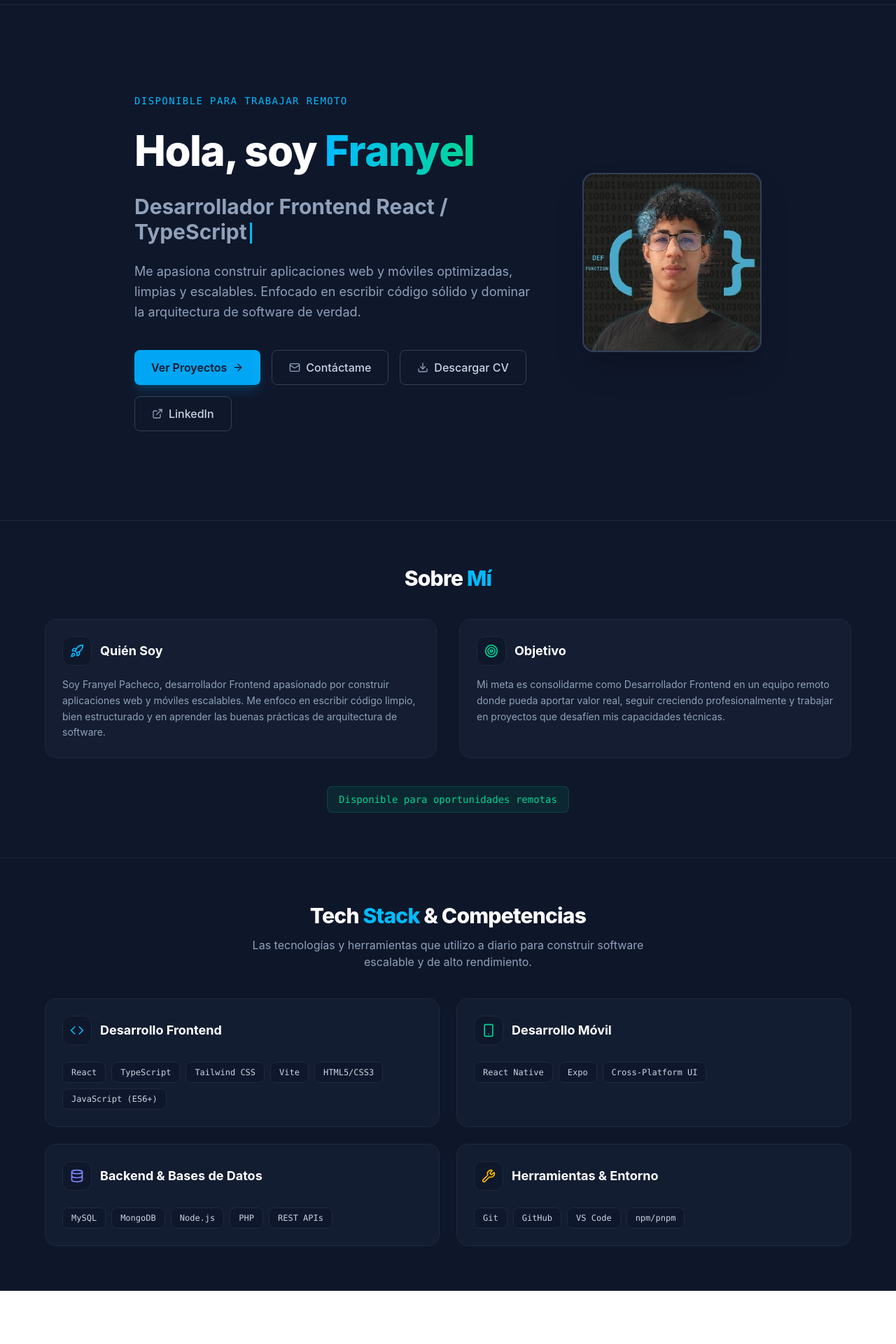
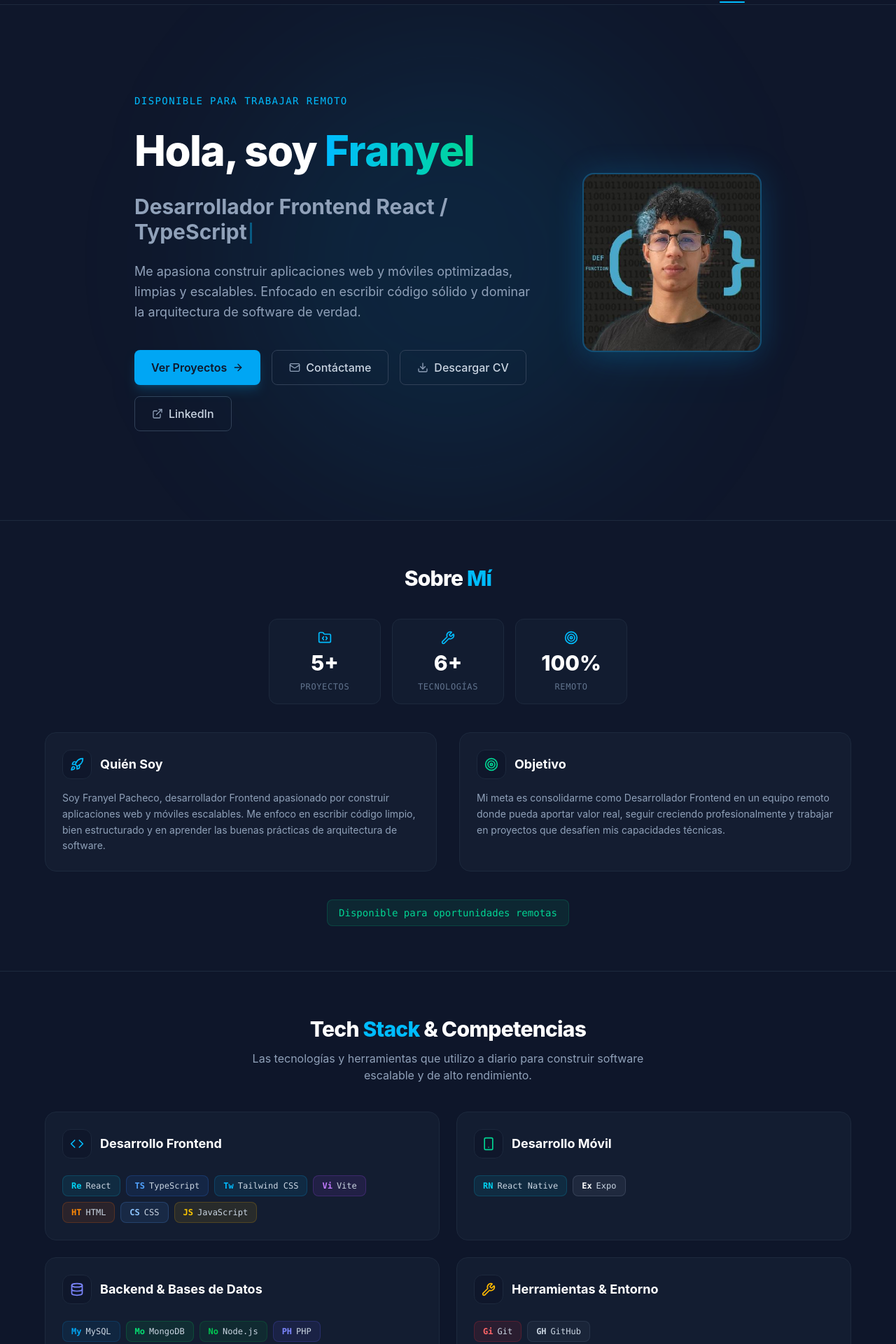
Before and after one commit to FranyelPacheco/mi-portafolio, a React (Vite) app: page / in a window 1280 px wide. Shown: the part 58-1978 px from the top of the page at 70% size. Before the commit the page ends 1902 px from the top, so only its background shows below. Built offline with nearby package versions, Linux system fonts and the light colour scheme.

Commit message:
feat: elevar diseño — glow orb, avatar glow, stats, tech icons, navbar activa, smooth scroll

```diff
--- a/src/components/common/About.tsx
+++ b/src/components/common/About.tsx
@@ -1,4 +1,10 @@
-import { Target, Rocket } from "lucide-react";
+import { Target, Rocket, FolderCode, Wrench } from "lucide-react";
+
+const stats = [
+  { value: "5+", label: "Proyectos", icon: FolderCode },
+  { value: "6+", label: "Tecnologías", icon: Wrench },
+  { value: "100%", label: "Remoto", icon: Target },
+];
 
 const About = () => {
   return (
@@ -10,8 +16,26 @@ const About = () => {
           </h3>
         </div>
 
+        {/* Stats */}
+        <div className="grid grid-cols-3 gap-4 max-w-lg mx-auto">
+          {stats.map((stat) => (
+            <div
+              key={stat.label}
+              className="text-center space-y-2 p-4 rounded-xl bg-slate-800/30 border border-slate-800 hover:border-sky-500/30 transition-colors"
+            >
+              <stat.icon className="w-5 h-5 text-sky-400 mx-auto" />
+              <p className="text-2xl sm:text-3xl font-extrabold text-white">
+                {stat.value}
+              </p>
+              <p className="text-xs text-slate-500 font-mono uppercase tracking-wider">
+                {stat.label}
+              </p>
+            </div>
+          ))}
+        </div>
+
         <div className="grid grid-cols-1 md:grid-cols-2 gap-8">
-          <div className="bg-slate-800/40 border border-slate-800 p-6 rounded-2xl space-y-4 hover:border-slate-700 transition-colors animate-fade-in-up animation-delay-200">
+          <div className="bg-slate-800/40 border border-slate-800 p-6 rounded-2xl space-y-4 hover:border-sky-500/20 hover:shadow-lg hover:shadow-sky-500/5 transition-all animate-fade-in-up animation-delay-200">
             <div className="flex items-center gap-3">
               <div className="p-2.5 bg-slate-900 rounded-xl border border-slate-800">
                 <Rocket className="w-5 h-5 text-sky-400" />
@@ -26,7 +50,7 @@ const About = () => {
             </p>
           </div>
 
-          <div className="bg-slate-800/40 border border-slate-800 p-6 rounded-2xl space-y-4 hover:border-slate-700 transition-colors animate-fade-in-up animation-delay-400">
+          <div className="bg-slate-800/40 border border-slate-800 p-6 rounded-2xl space-y-4 hover:border-sky-500/20 hover:shadow-lg hover:shadow-sky-500/5 transition-all animate-fade-in-up animation-delay-400">
             <div className="flex items-center gap-3">
               <div className="p-2.5 bg-slate-900 rounded-xl border border-slate-800">
                 <Target className="w-5 h-5 text-emerald-400" />
--- a/src/components/common/ProjectCard.tsx
+++ b/src/components/common/ProjectCard.tsx
@@ -1,4 +1,5 @@
 import type { ProjectConfig } from "../../types/project";
+import { getTechIcon } from "../../data/techIcons";
 
 interface ProjectCardProps {
   project: ProjectConfig;
@@ -6,7 +7,7 @@ interface ProjectCardProps {
 
 const ProjectCard = ({ project }: ProjectCardProps) => {
   return (
-    <article className="flex flex-col bg-slate-800/50 border border-slate-800 rounded-2xl p-6 hover:border-slate-700/80 transition-all duration-300 hover:-translate-y-1 shadow-xl flex-1 justify-between group">
+    <article className="flex flex-col bg-slate-800/50 border border-slate-800 rounded-2xl p-6 hover:border-sky-500/30 hover:shadow-lg hover:shadow-sky-500/5 transition-all duration-300 hover:-translate-y-1 flex-1 justify-between group">
       <div className="space-y-4">
         <h3 className="text-xl font-bold text-white group-hover:text-sky-400 transition-colors">
           {project.title}
@@ -17,14 +18,18 @@ const ProjectCard = ({ project }: ProjectCardProps) => {
         </p>
 
         <div className="flex flex-wrap gap-2 pt-2">
-          {project.technologies.map((tech) => (
-            <span
-              key={tech}
-              className="px-2.5 py-1 text-xs font-mono font-medium rounded-md bg-slate-900 text-slate-400 border border-slate-800"
-            >
-              {tech}
-            </span>
-          ))}
+          {project.technologies.map((tech) => {
+            const icon = getTechIcon(tech);
+            return (
+              <span
+                key={tech}
+                className={`inline-flex items-center gap-1.5 px-2.5 py-1 text-xs font-mono font-medium rounded-md border ${icon.bg}`}
+              >
+                <span className={`font-bold ${icon.color}`}>{icon.label}</span>
+                <span className="text-slate-400">{tech}</span>
+              </span>
+            );
+          })}
         </div>
       </div>
 
--- a/src/components/layout/Navbar.tsx
+++ b/src/components/layout/Navbar.tsx
@@ -1,29 +1,41 @@
-import { Link } from "react-router-dom";
+import { Link, useLocation } from "react-router-dom";
 import { AppRoutes } from "../../routes";
-import { Code2 } from "lucide-react"; // 1. Importamos el ícono Code2
+import { Code2 } from "lucide-react";
 
 const Navbar = () => {
+  const location = useLocation();
+
   return (
     <nav className="border-b border-slate-800 bg-slate-900/80 backdrop-blur-md sticky top-0 z-50">
       <div className="max-w-7xl mx-auto px-6 h-16 flex items-center justify-between">
 
         {/* Logo / Nombre con Ícono */}
         <Link to="/" className="flex items-center gap-2 text-xl font-bold text-white tracking-wider hover:text-sky-400 transition-colors">
-          <Code2 className="w-6 h-6 text-sky-400" /> {/* 2. Colocamos el ícono */}
+          <Code2 className="w-6 h-6 text-sky-400" />
           PORTAFOLIO
         </Link>
 
         {/* Menú de Enlaces Dinámicos */}
         <div className="flex gap-8">
-          {AppRoutes.map((route) => (
+          {AppRoutes.map((route) => {
+            const isActive = location.pathname === route.path;
+            return (
               <Link
                 key={route.path}
                 to={route.path}
-              className="text-sm font-medium text-slate-400 hover:text-white transition-colors"
+                className={`relative text-sm font-medium transition-colors ${
+                  isActive
+                    ? "text-white"
+                    : "text-slate-400 hover:text-white"
+                }`}
               >
                 {route.name}
+                {isActive && (
+                  <span className="absolute -bottom-5 left-0 right-0 h-0.5 bg-sky-400 rounded-full" />
+                )}
               </Link>
-          ))}
+            );
+          })}
         </div>
 
       </div>
--- a/src/components/layout/Skills.tsx
+++ b/src/components/layout/Skills.tsx
@@ -1,27 +1,27 @@
 import type { SkillCategory } from "../../types/skill";
 import { Code, Smartphone, Database, Wrench } from "lucide-react";
+import { getTechIcon } from "../../data/techIcons";
 
-// Categorías organizadas de tu perfil técnico
 const skillCategories: (SkillCategory & { icon: React.ReactNode })[] = [
   {
     title: "Desarrollo Frontend",
     icon: <Code className="w-5 h-5 text-sky-400" />,
-    skills: ["React", "TypeScript", "Tailwind CSS", "Vite", "HTML5/CSS3", "JavaScript (ES6+)"],
+    skills: ["React", "TypeScript", "Tailwind CSS", "Vite", "HTML", "CSS", "JavaScript"],
   },
   {
     title: "Desarrollo Móvil",
     icon: <Smartphone className="w-5 h-5 text-emerald-400" />,
-    skills: ["React Native", "Expo", "Cross-Platform UI"],
+    skills: ["React Native", "Expo"],
   },
   {
     title: "Backend & Bases de Datos",
     icon: <Database className="w-5 h-5 text-indigo-400" />,
-    skills: ["MySQL", "MongoDB", "Node.js", "PHP", "REST APIs"],
+    skills: ["MySQL", "MongoDB", "Node.js", "PHP"],
   },
   {
     title: "Herramientas & Entorno",
     icon: <Wrench className="w-5 h-5 text-amber-400" />,
-    skills: ["Git", "GitHub", "VS Code", "npm/pnpm"],
+    skills: ["Git", "GitHub"],
   },
 ];
 
@@ -45,7 +45,7 @@ const Skills = () => {
           {skillCategories.map((category, index) => (
             <div
               key={category.title}
-              className={`bg-slate-800/40 border border-slate-800 p-6 rounded-2xl space-y-4 hover:border-slate-700 transition-colors animate-fade-in-up ${
+              className={`bg-slate-800/40 border border-slate-800 p-6 rounded-2xl space-y-4 hover:border-sky-500/20 hover:shadow-lg hover:shadow-sky-500/5 transition-all animate-fade-in-up ${
                 index === 0 ? "animation-delay-200" : index === 1 ? "animation-delay-400" : index === 2 ? "animation-delay-600" : ""
               }`}
             >
@@ -59,16 +59,20 @@ const Skills = () => {
                 </h4>
               </div>
 
-              {/* Lista de Badges */}
+              {/* Lista de Badges con iconos */}
               <div className="flex flex-wrap gap-2 pt-2">
-                {category.skills.map((skill) => (
-                  <span
-                    key={skill}
-                    className="px-3 py-1.5 text-xs font-mono font-medium rounded-lg bg-slate-900/80 text-slate-300 border border-slate-800 hover:border-sky-500/50 hover:text-sky-400 transition-colors"
-                  >
-                    {skill}
-                  </span>
-                ))}
+                {category.skills.map((skill) => {
+                  const icon = getTechIcon(skill);
+                  return (
+                    <span
+                      key={skill}
+                      className={`inline-flex items-center gap-1.5 px-3 py-1.5 text-xs font-mono font-medium rounded-lg border transition-colors hover:brightness-125 ${icon.bg}`}
+                    >
+                      <span className={`font-bold ${icon.color}`}>{icon.label}</span>
+                      <span className="text-slate-300">{skill}</span>
+                    </span>
+                  );
+                })}
               </div>
             </div>
           ))}
--- /dev/null
+++ b/src/data/techIcons.ts
@@ -0,0 +1,29 @@
+interface TechIcon {
+  label: string;
+  color: string;
+  bg: string;
+}
+
+const techMap: Record<string, TechIcon> = {
+  React: { label: "Re", color: "text-cyan-400", bg: "bg-cyan-500/10 border-cyan-500/20" },
+  "React Native": { label: "RN", color: "text-cyan-400", bg: "bg-cyan-500/10 border-cyan-500/20" },
+  TypeScript: { label: "TS", color: "text-blue-400", bg: "bg-blue-500/10 border-blue-500/20" },
+  JavaScript: { label: "JS", color: "text-yellow-400", bg: "bg-yellow-500/10 border-yellow-500/20" },
+  "Tailwind CSS": { label: "Tw", color: "text-sky-400", bg: "bg-sky-500/10 border-sky-500/20" },
+  Vite: { label: "Vi", color: "text-purple-400", bg: "bg-purple-500/10 border-purple-500/20" },
+  PHP: { label: "PH", color: "text-indigo-400", bg: "bg-indigo-500/10 border-indigo-500/20" },
+  HTML: { label: "HT", color: "text-orange-400", bg: "bg-orange-500/10 border-orange-500/20" },
+  CSS: { label: "CS", color: "text-blue-300", bg: "bg-blue-400/10 border-blue-400/20" },
+  MySQL: { label: "My", color: "text-sky-500", bg: "bg-sky-600/10 border-sky-600/20" },
+  MongoDB: { label: "Mo", color: "text-green-400", bg: "bg-green-500/10 border-green-500/20" },
+  "Node.js": { label: "No", color: "text-green-500", bg: "bg-green-600/10 border-green-600/20" },
+  Git: { label: "Gi", color: "text-red-400", bg: "bg-red-500/10 border-red-500/20" },
+  GitHub: { label: "GH", color: "text-slate-300", bg: "bg-slate-500/10 border-slate-500/20" },
+  Expo: { label: "Ex", color: "text-white", bg: "bg-slate-400/10 border-slate-400/20" },
+};
+
+const fallback: TechIcon = { label: "??", color: "text-slate-400", bg: "bg-slate-500/10 border-slate-500/20" };
+
+export const getTechIcon = (tech: string): TechIcon => {
+  return techMap[tech] ?? { ...fallback, label: tech.slice(0, 2).toUpperCase() };
+};
--- a/src/index.css
+++ b/src/index.css
@@ -1,4 +1,8 @@
 @import "tailwindcss";
+
+html {
+  scroll-behavior: smooth;
+}
 
 @keyframes fadeInUp {
   from {
--- a/src/views/Home/Home.tsx
+++ b/src/views/Home/Home.tsx
@@ -12,8 +12,11 @@ const Home = () => {
 
   return (
     <>
-      <section className="min-h-[calc(100vh-64px)] flex items-center justify-center px-6">
-        <div className="max-w-4xl mx-auto text-center md:text-left flex flex-col md:flex-row items-center gap-12">
+      <section className="relative min-h-[calc(100vh-64px)] flex items-center justify-center px-6 overflow-hidden">
+        {/* Glow orb de fondo */}
+        <div className="absolute top-1/2 left-1/2 -translate-x-1/2 -translate-y-1/2 w-[600px] h-[600px] bg-sky-500/10 rounded-full blur-[120px] pointer-events-none" />
+
+        <div className="relative max-w-4xl mx-auto text-center md:text-left flex flex-col md:flex-row items-center gap-12">
 
           {/* Bloque de Texto */}
           <div className="flex-1 space-y-6 animate-fade-in-up">
@@ -76,11 +79,12 @@ const Home = () => {
             </div>
           </div>
 
-          {/* Avatar */}
-          <div className="w-48 h-48 sm:w-64 sm:h-64 bg-slate-800 border-2 border-slate-700 rounded-2xl flex items-center justify-center shadow-2xl relative overflow-hidden group animate-fade-in-up animation-delay-200">
-            <span className="text-slate-500 font-mono text-xs group-hover:scale-110 transition-transform duration-300">
-              <img src={avatar} alt="Avatar de Franyel" className="w-full h-full object-cover rounded-2xl" />
-            </span>
+          {/* Avatar con glow */}
+          <div className="relative w-48 h-48 sm:w-64 sm:h-64 animate-fade-in-up animation-delay-200">
+            <div className="absolute inset-0 bg-sky-500/20 rounded-2xl blur-xl animate-pulse" />
+            <div className="relative w-full h-full bg-slate-800 border-2 border-sky-500/30 rounded-2xl flex items-center justify-center shadow-2xl shadow-sky-500/10 overflow-hidden group">
+              <img src={avatar} alt="Avatar de Franyel" className="w-full h-full object-cover rounded-2xl group-hover:scale-105 transition-transform duration-500" />
+            </div>
           </div>
 
         </div>
```
Lines whose indentation alone changed are shown as unchanged.
